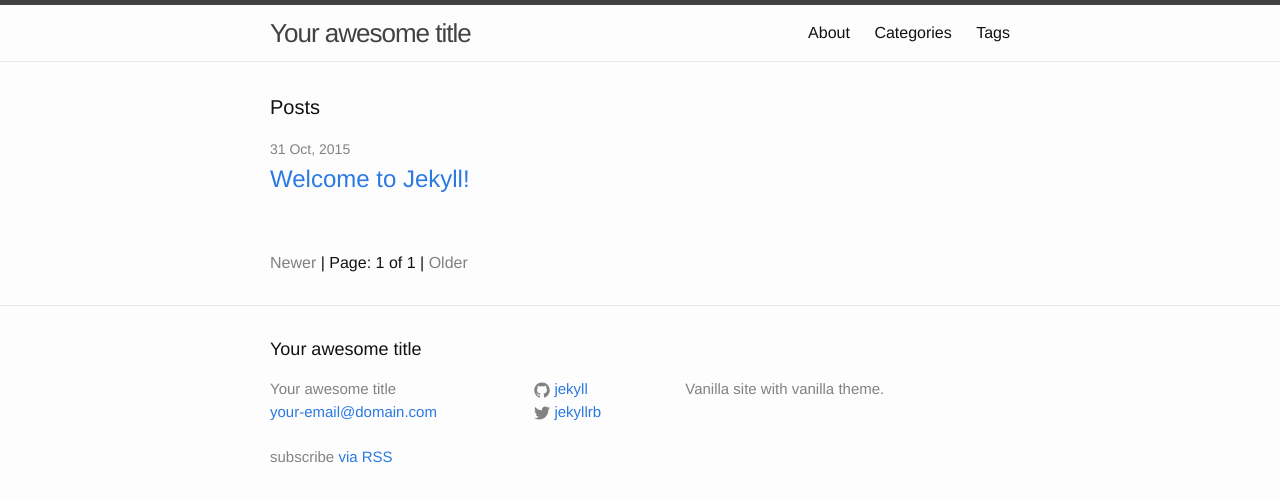
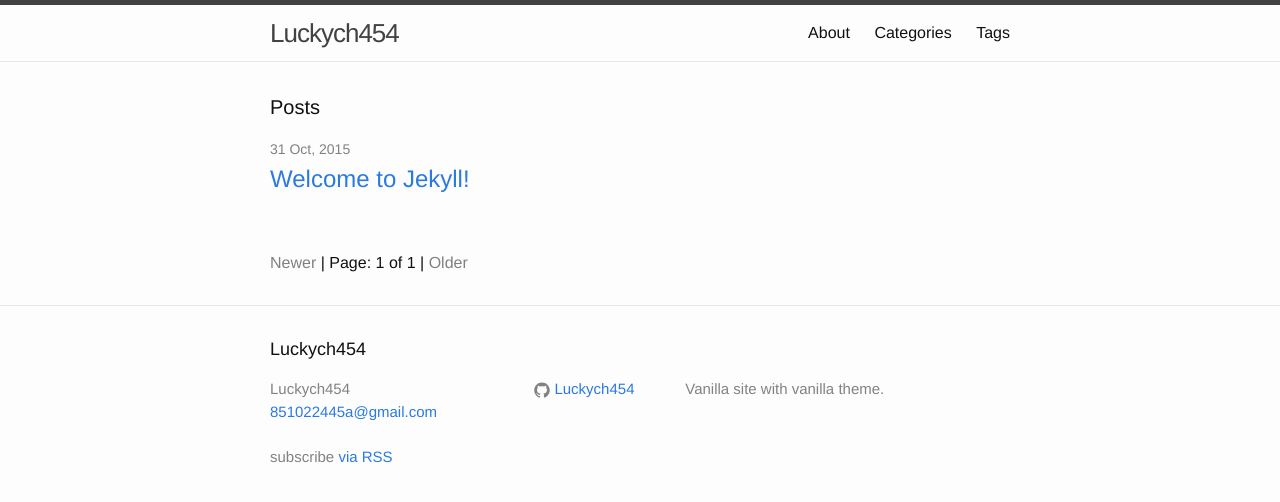
Before and after one commit to Luckych454/Luckych454.github.io, a Jekyll site: the page built from index.html, in a window 1280 px wide. Shown: the top 502 px of the page. Built offline with Jekyll 4.4.1, drawn with Linux system fonts in a browser that asks for light colours; the list of posts is cut into pages by our own code.

Commit message:
change title

```diff
--- a/_config.yml
+++ b/_config.yml
@@ -1,14 +1,14 @@
 # Site settings
-title: Your awesome title
-email: your-email@domain.com
+title: Luckych454
+email: 851022445a@gmail.com
 description: > # this means to ignore newlines until "baseurl:"
   Vanilla site with vanilla theme.
 
-baseurl: "" # the subpath of your site, e.g. /blog/
-url: "http://yourdomain.com" # the base hostname & protocol for your site
+baseurl: "http://Luckych454.github.io" # the subpath of your site, e.g. /blog/
+url: "http://Luckych454.github.io" # the base hostname & protocol for your site
 
-twitter_username: jekyllrb
-github_username:  jekyll
+#twitter_username: jekyllrb
+github_username:  Luckych454
 
 githubio_https_redirect: true
 google_analytics: vanilla
@@ -20,7 +20,7 @@ defaults:
       type: posts
     values:
       layout: post
-      author: Vanilla
+      author: Chris
 
 # Build settings
 markdown: kramdown
```
